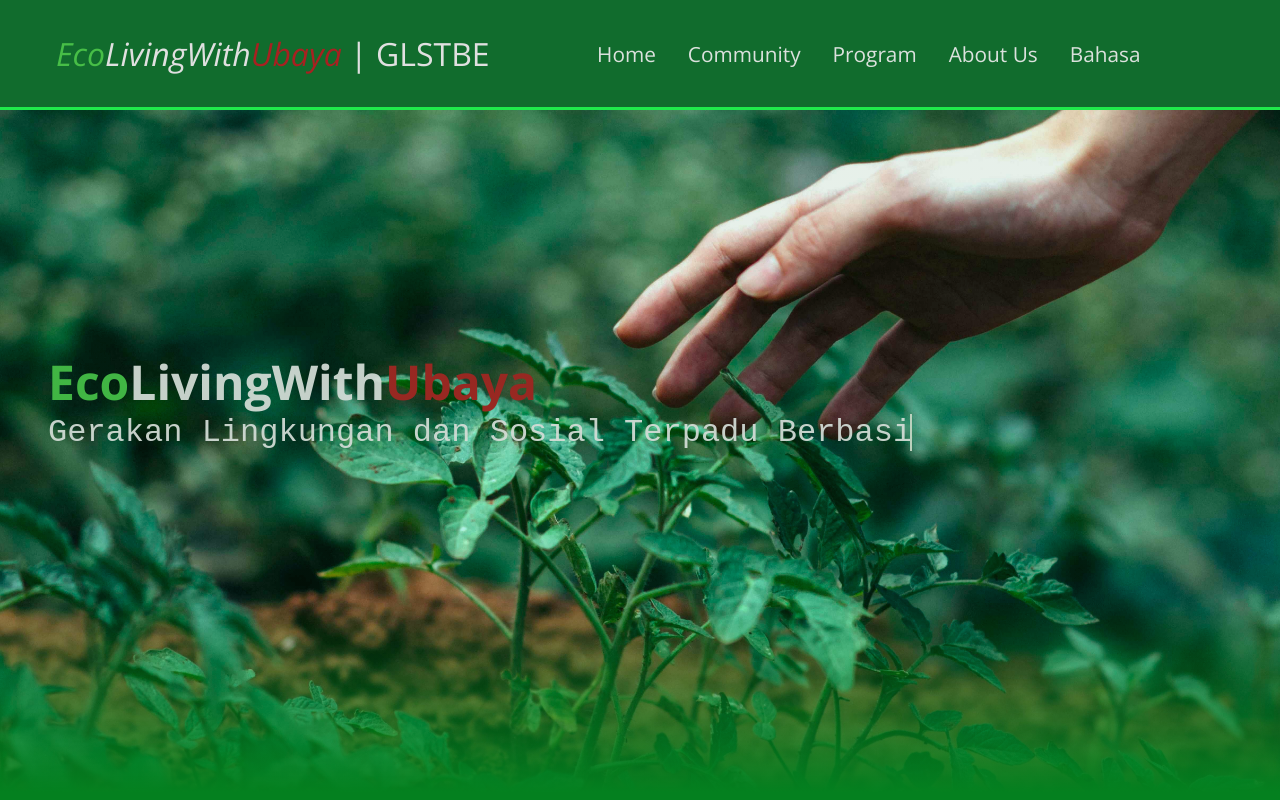
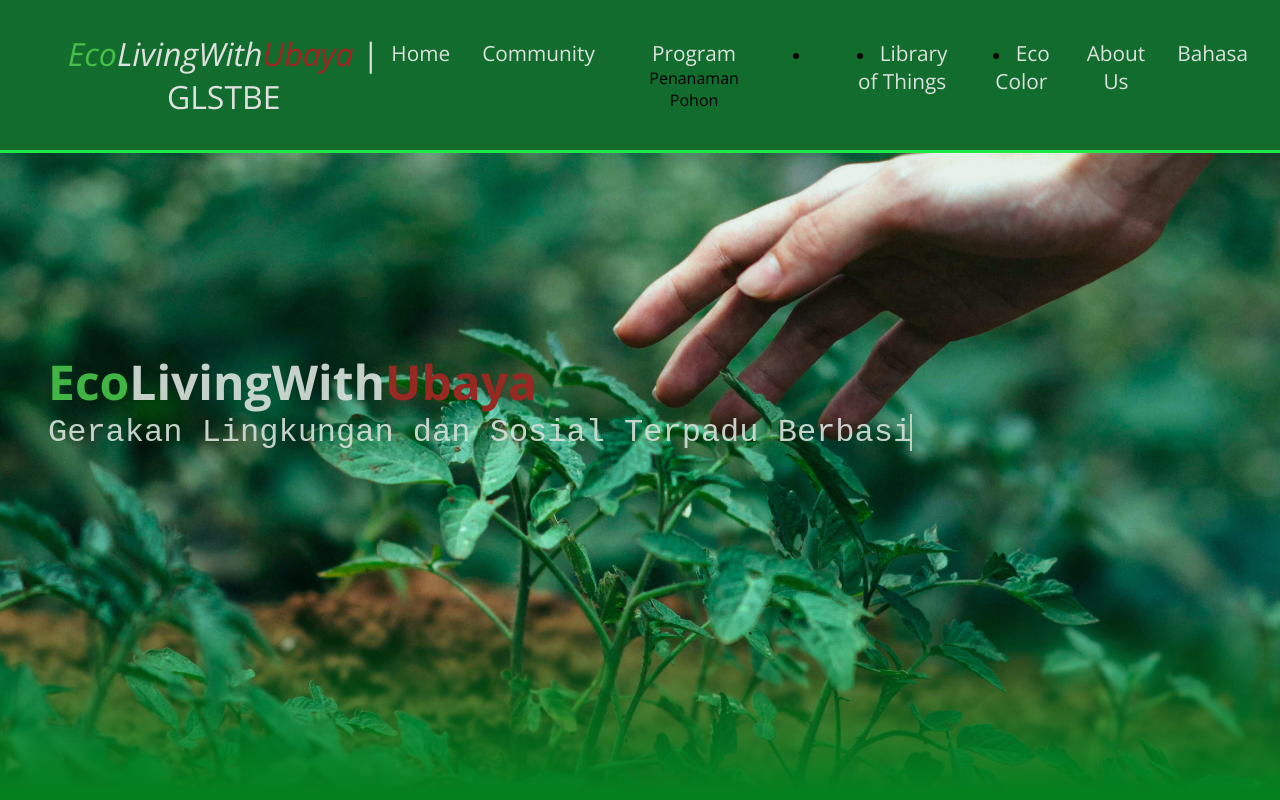
Before and after one commit to mtestingyk-web/skisbidiaaaa, a plain HTML site: page index.html in a window 1280 px wide. Shown: the top 800 px of the page. Drawn offline with nearby package versions, Linux system fonts and the light colour scheme; files whose address does not match are found by name.

Commit message:
Update index.html

```diff
--- a/index.html
+++ b/index.html
@@ -20,10 +20,10 @@
                 <a href="https://discord.gg/gs42NBr3mj" target="_blank">Community</a>
                 <li class="dropdown">
                 <a class="programTgr" href="../Eco Living/page/programs.html">Program</a>
-                <ul class="dropdown-item">
-                    <li><a href="../Eco Living/page/programs.html#pro1">Penanaman Pohon</a></li>
-                    <li><a href="../Eco Living/page/programs.html#pro2">Library of Things</a></li>
-                    <li><a href="../Eco Living/page/programs.html#pro3">Eco Color</a></li>
+                <ul#pro1">Penanaman Pohon</a></li>
+                    <li><a href="../page/programl class="dropdown-item">
+                    <li><a href="../page/programs.htms.html#pro2">Library of Things</a></li>
+                    <li><a href="../page/programs.html#pro3">Eco Color</a></li>
                 </ul>
                 </li>
                 <a href="#" class="ab-nav">About Us</a>
```
